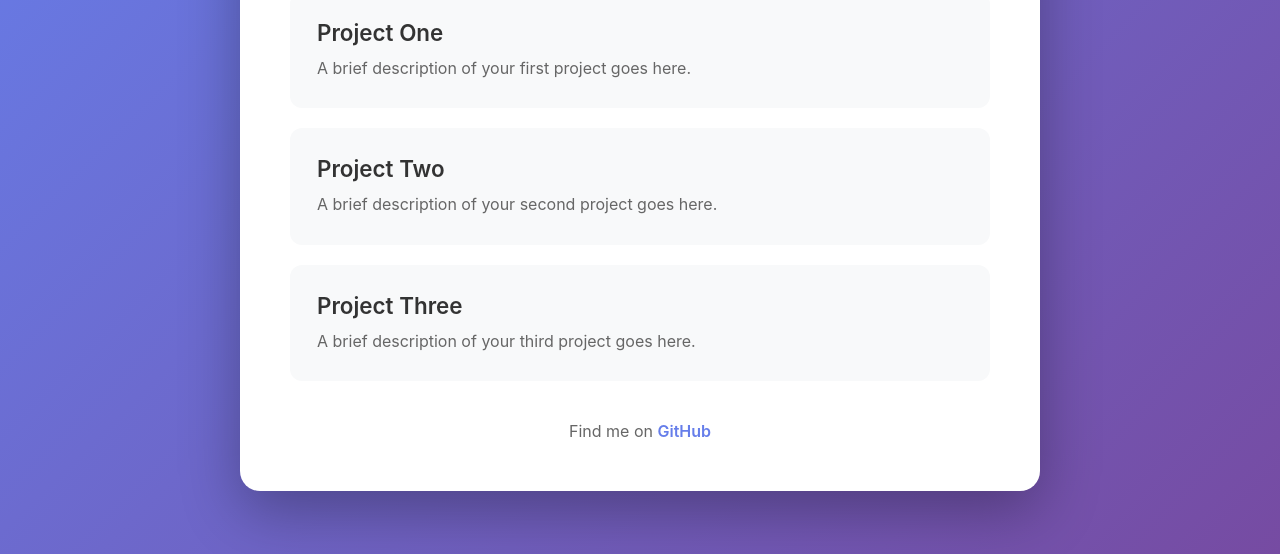
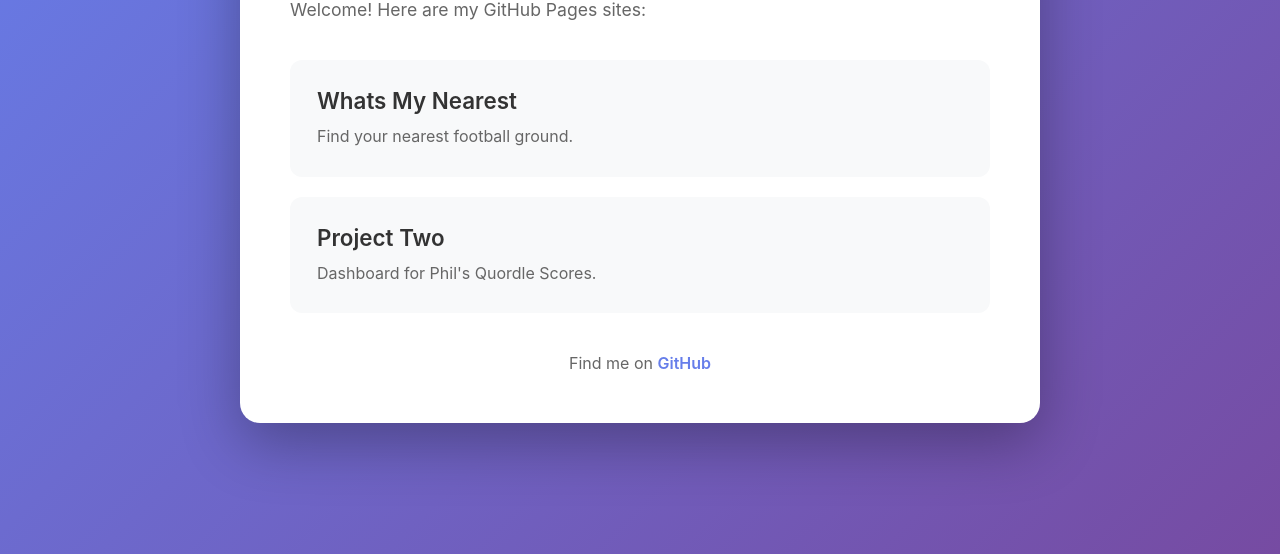
Before and after one commit to philc622/philc622.github.io, a plain HTML site: page index.html in a window 1280 px wide. Shown: the part 246-800 px from the top of the page. Drawn offline with Linux system fonts and the light colour scheme.

Commit message:
Update project links and descriptions in index.html

```diff
--- a/index.html
+++ b/index.html
@@ -98,30 +98,24 @@
         <p class="subtitle">Welcome! Here are my GitHub Pages sites:</p>
 
         <div class="projects">
-            <a href="https://yourusername.github.io/project1" class="project-card">
-                <div class="project-title">Project One</div>
+            <a href="https://philc622.github.io/whats-my-nearest" class="project-card">
+                <div class="project-title">Whats My Nearest</div>
                 <div class="project-description">
-                    A brief description of your first project goes here.
+                    Find your nearest football ground.
                 </div>
             </a>
 
-            <a href="https://yourusername.github.io/project2" class="project-card">
+            <a href="https://philc622.github.io/quordle-scores" class="project-card">
                 <div class="project-title">Project Two</div>
                 <div class="project-description">
-                    A brief description of your second project goes here.
+                    Dashboard for Phil's Quordle Scores.
                 </div>
             </a>
 
-            <a href="https://yourusername.github.io/project3" class="project-card">
-                <div class="project-title">Project Three</div>
-                <div class="project-description">
-                    A brief description of your third project goes here.
-                </div>
-            </a>
         </div>
 
         <div class="footer">
-            <p>Find me on <a href="https://github.com/yourusername" target="_blank">GitHub</a></p>
+            <p>Find me on <a href="https://github.com/philc622" target="_blank">GitHub</a></p>
         </div>
     </div>
 </body>
```
